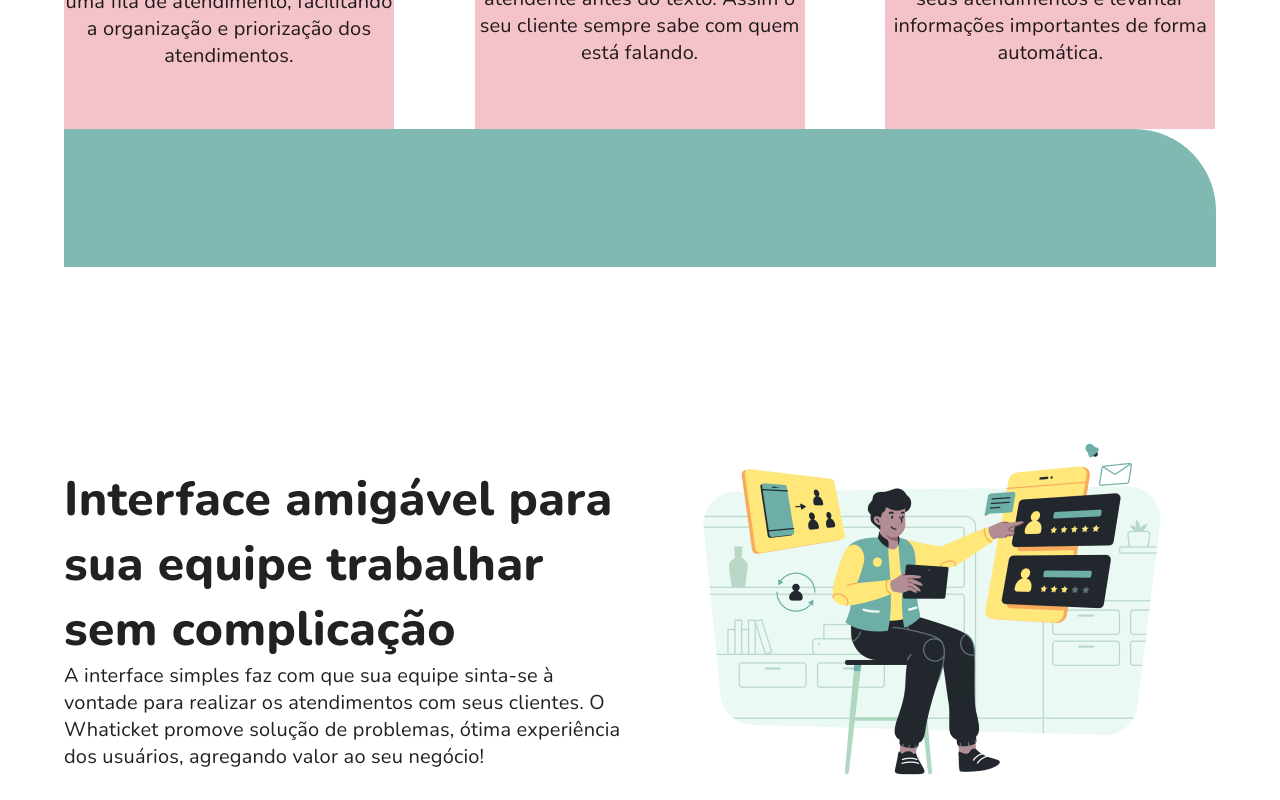
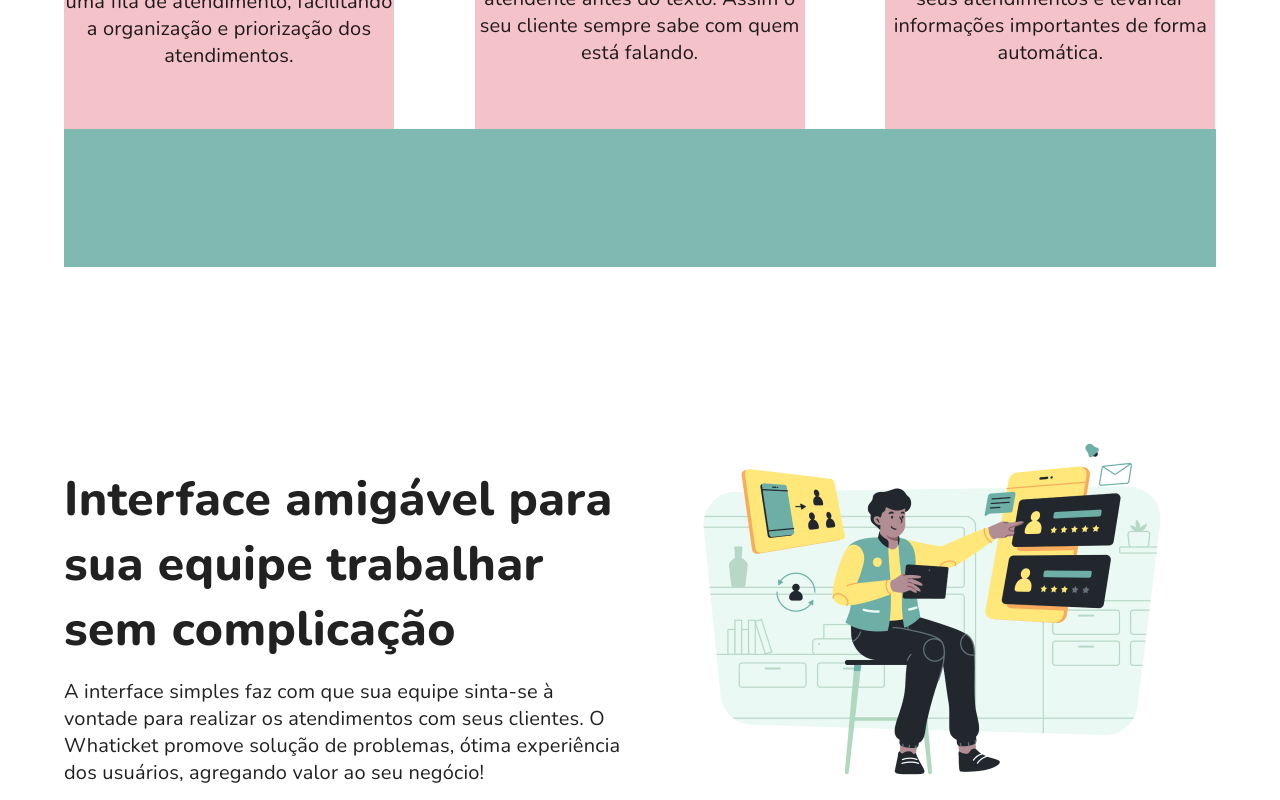
Before and after one commit to luaporto/Whaticket-Page, a React (Create React App) app: page / in a window 1280 px wide. Shown: the part 1820-2620 px from the top of the page. Built offline with nearby package versions, Linux system fonts and the light colour scheme.

Commit message:
spacins text

```diff
--- a/package.json
+++ b/package.json
@@ -5,6 +5,7 @@
   "dependencies": {
     "@emotion/react": "^11.4.1",
     "@emotion/styled": "^11.3.0",
+    "@material-ui/icons": "^4.11.2",
     "@mui/material": "^5.0.2",
     "@testing-library/jest-dom": "^5.11.4",
     "@testing-library/react": "^11.1.0",
--- a/src/Page.js
+++ b/src/Page.js
@@ -1,5 +1,6 @@
 import * as React from 'react';
 import Box from '@mui/material/Box';
+// import icon from '@mui/material/Icon';
 
 import multipleUsers from './assets/multipleUsers.png';
 import fastResponses from './assets/fastResponses.png';
@@ -226,16 +227,16 @@ const Page = ({
 
         <Box
           sx={{
-            // alignItems: 'center',
-            // display: 'flex',
-            // alignItems: 'center',
-            // justifyContent: 'center',
+            alignItems: 'center',
+            display: 'flex',
+            justifyContent: 'center',
 
             //estou sofrendo para encaixar esse box atrás do grid!
-            position: 'static',
-            left: '400px',
-            top: '1850px',
-            zIndex: '10',
+
+            // position: 'static',
+            // left: '400px',
+            // top: '1850px',
+            // zIndex: '10',
 
             marginLeft: 'auto',
 
@@ -244,13 +245,14 @@ const Page = ({
 
             backgroundColor: '#6DAFA7DE',
 
-            borderRadius: '0px 82px 0px 0px',
+            borderRadius: '0px 0px 0px 0px',
+            // borderRadius: '0px 82px 0px 0px',
           }}
         ></Box>
       </Grid>
-
       <Grid container spacing={2} sx={{ paddingBottom: '200px' }}>
         <Grid item xs={6}>
+          <Stack direction="column" spacing={2}>
             <SubtitleTypography>
               Interface amigável para sua equipe trabalhar sem complicação
             </SubtitleTypography>
@@ -260,7 +262,9 @@ const Page = ({
               solução de problemas, ótima experiência dos usuários, agregando
               valor ao seu negócio!
             </TextTypography>
+          </Stack>
         </Grid>
+
         <Grid
           item
           xs={6}
```
Also changed, not shown: 1 other file (tests, documents, lock files or other folders). Lines whose indentation alone changed are shown as unchanged.
